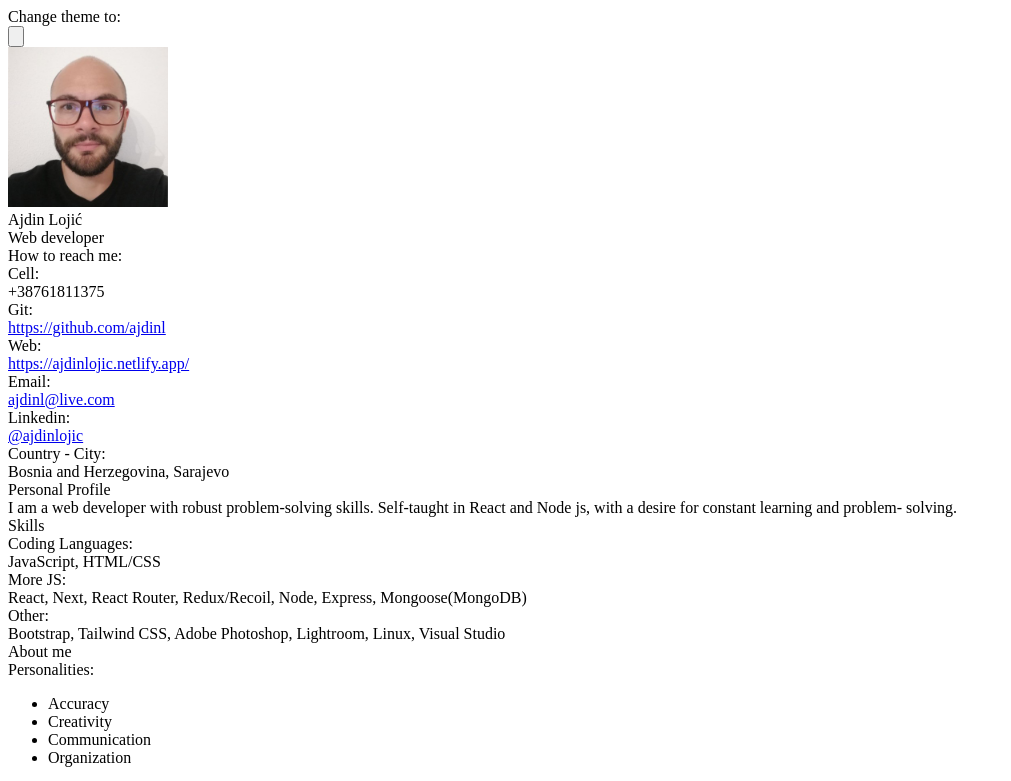
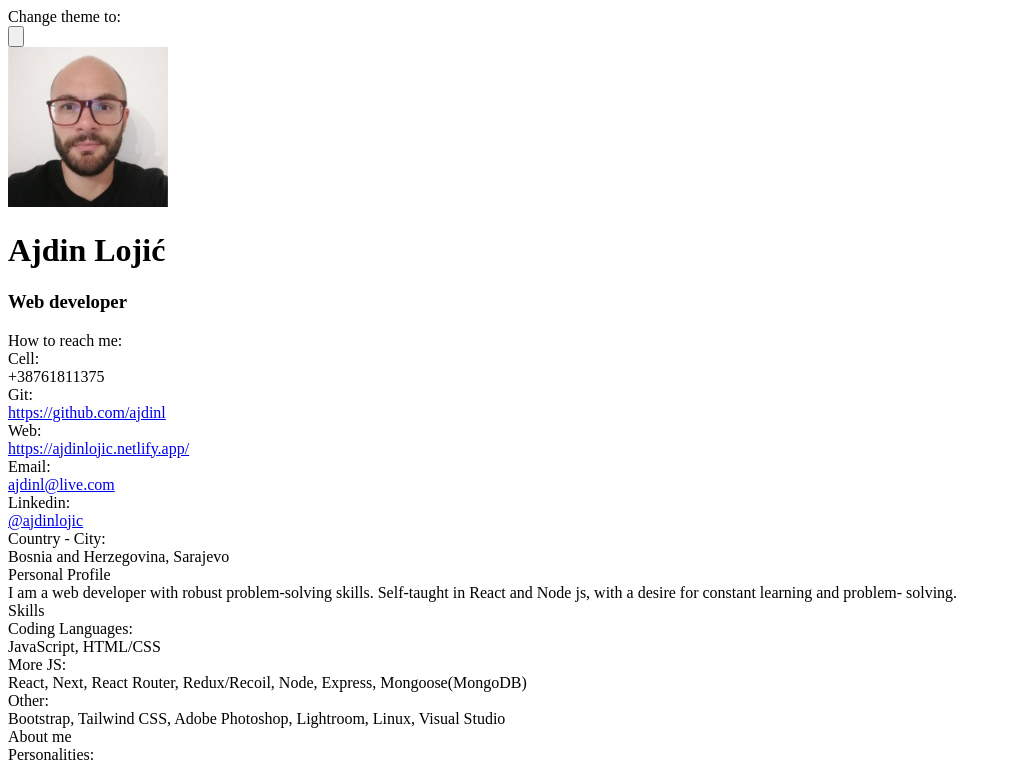
Before and after one commit to ajdinl/PortfolioNextTailwind, a Next.js app: page / in a window 1280 px wide. Shown: the top 781 px of the page, without its empty margins (0-1011 px from the left). Built offline with nearby package versions, Linux system fonts and the light colour scheme.

Commit message:
Changed folder structure, div to h1 h3, unnecessary file deleted

```diff
--- a/pages/components/Career.js
+++ b/components/Career.js
@@ -1,4 +1,4 @@
-import user from '../../data/user.json'
+import user from '../data/user.json'
 
 const Career = () => {
 	const { employer1, employer2 } = user.career
--- a/pages/components/Info.js
+++ b/components/Info.js
@@ -1,5 +1,5 @@
 import Image from 'next/image'
-import user from '../../data/user.json'
+import user from '../data/user.json'
 
 const Info = () => {
 	const {
@@ -27,12 +27,12 @@ const Info = () => {
 					/>
 				</div>
 				<div className='flex flex-row flex-wrap -mt-10 w-60 h-40 bg-myblue rounded-2xl mb-10 justift-center'>
-					<div className='text-2xl font-heboo font-extrabold ml-14 pt-12 bg-transparent'>
+					<h1 className='text-2xl font-heboo font-extrabold ml-14 pt-12 bg-transparent'>
 						{fullName}
-					</div>
-					<div className='text-white bg-transparent text-sm ml-16 -mt-7'>
+					</h1>
+					<h3 className='text-white bg-transparent text-sm ml-16 -mt-7'>
 						{description}
-					</div>
+					</h3>
 				</div>
 			</div>
 			<div className='flex flex-col space-y-2 ml-6'>
--- a/pages/components/Personal.js
+++ b/components/Personal.js
@@ -1,4 +1,4 @@
-import user from '../../data/user.json'
+import user from '../data/user.json'
 
 const Personal = () => {
 	const { profile, languages, more, other, personalities, hobbies } =
```
Also changed, not shown: pages/contactme.js (deleted, +0 -9 lines), pages/index.js (+4 -4 lines), components/Button.js (renamed from pages/components/Button.js).
